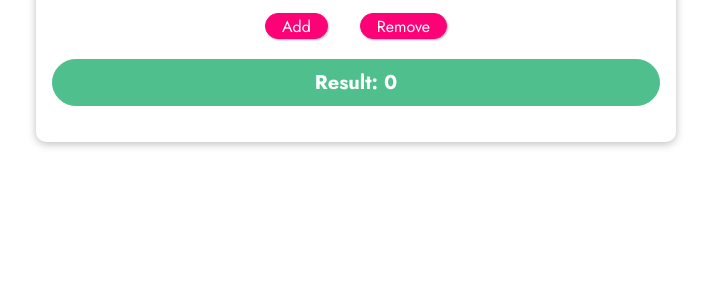
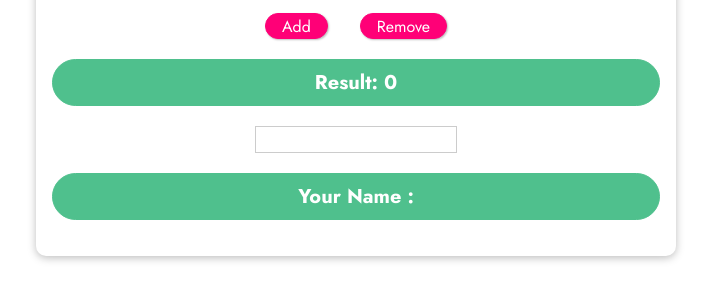
Before and after one commit to dev1week/vue.js, a plain HTML site: page basics-03-events-starting-code/index.html in a window 1280 px wide. Shown: the part 286-586 px from the top of the page, without its empty margins (284-995 px from the left). Drawn offline with nearby package versions, Linux system fonts and the light colour scheme.

Commit message:
#3 -4 네이티브 이벤트 객체 사용하기

```diff
--- a/basics-03-events-starting-code/app.js
+++ b/basics-03-events-starting-code/app.js
@@ -2,9 +2,13 @@ const app = Vue.createApp({
   data() {
     return {
       counter: 0,
+      name: "",
     };
   },
   methods: {
+    setName(event, lastName) {
+      this.name = event.target.value + lastName;
+    },
     add(num) {
       this.counter = this.counter + num;
     },
--- a/basics-03-events-starting-code/index.html
+++ b/basics-03-events-starting-code/index.html
@@ -21,6 +21,8 @@
       <button v-on:click="add(10)">Add</button>
       <button v-on:click="remove(5)">Remove</button>
       <p>Result: {{ counter }}</p>
+      <input type="text" v-on:input="setName" />
+      <p>Your Name :{{name}}</p>
     </section>
   </body>
 </html>
```
